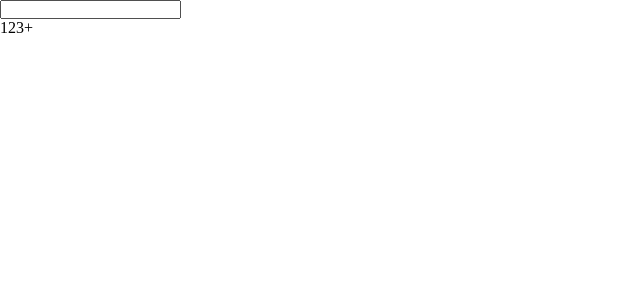
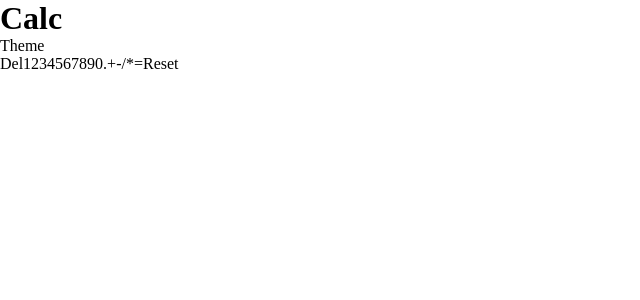
Before and after one commit to ysrckr/fem-calculator, a React (Vite) app: page / in a window 1280 px wide. Shown: the top 300 px of the page, without its empty margins (0-640 px from the left). Built offline with nearby package versions, Linux system fonts and the light colour scheme.

Commit message:
calc layout skeloton created

```diff
--- a/src/App.tsx
+++ b/src/App.tsx
@@ -1,20 +1,45 @@
 import Container from './components/Container'
 import ButtonContainer from './components/ButtonContainer'
 import Button from './components/Button'
-import Input from './components/Input'
+import Screen from './components/Screen'
 import { useState } from 'react'
 
 function App() {
-	const [inputValue, setInputValue] = useState('')
+	const [screenValue, setScreenValue] = useState('')
 	return (
 		<>
 			<Container>
-				<Input value={inputValue} />
+				<div className="title">
+					<h1>Calc</h1>
+					<div className="theme-selector-container">
+						<span>Theme</span>
+						<div className="theme-selector">
+							<span className="selector-one"></span>
+							<span className="selector-two"></span>
+							<span className="selector-three"></span>
+						</div>
+					</div>
+				</div>
+				<Screen value={screenValue} />
 				<ButtonContainer>
+					<Button value="Del" className="btn-op btn-delete" />
 					<Button value="1" className="btn-num" />
 					<Button value="2" className="btn-num" />
 					<Button value="3" className="btn-num" />
-					<Button value="+" className="btn-op" />
+					<Button value="4" className="btn-num" />
+					<Button value="5" className="btn-num" />
+					<Button value="6" className="btn-num" />
+					<Button value="7" className="btn-num" />
+					<Button value="8" className="btn-num" />
+					<Button value="9" className="btn-num" />
+					<Button value="0" className="btn-num btn-zero" />
+					<Button value="." className="btn-num btn-point" />
+					<Button value="+" className="btn-op btn-plus" />
+					<Button value="-" className="btn-op btn-minus" />
+					<Button value="/" className="btn-op btn-divide" />
+					<Button value="*" className="btn-op btn-multiply" />
+					<Button value="=" className="btn-op btn-equal" />
+					<Button value="Reset" className="btn-op btn-reset" />
 				</ButtonContainer>
 			</Container>
 		</>
--- a/src/components/Input.tsx
+++ /dev/null
@@ -1,8 +0,0 @@
-import { FC } from 'react'
-interface IProps {
-	value: string
-}
-const Input: FC<IProps> = ({ value }) => {
-	return <input type="text" value={value} className="calc-display" />
-}
-export default Input
--- /dev/null
+++ b/src/components/Screen.tsx
@@ -0,0 +1,8 @@
+import { FC } from 'react'
+interface IProps {
+	value: string
+}
+const Screen: FC<IProps> = ({ value }) => {
+	return <span className='calc-result'>{value}</span>
+}
+export default Screen
```
